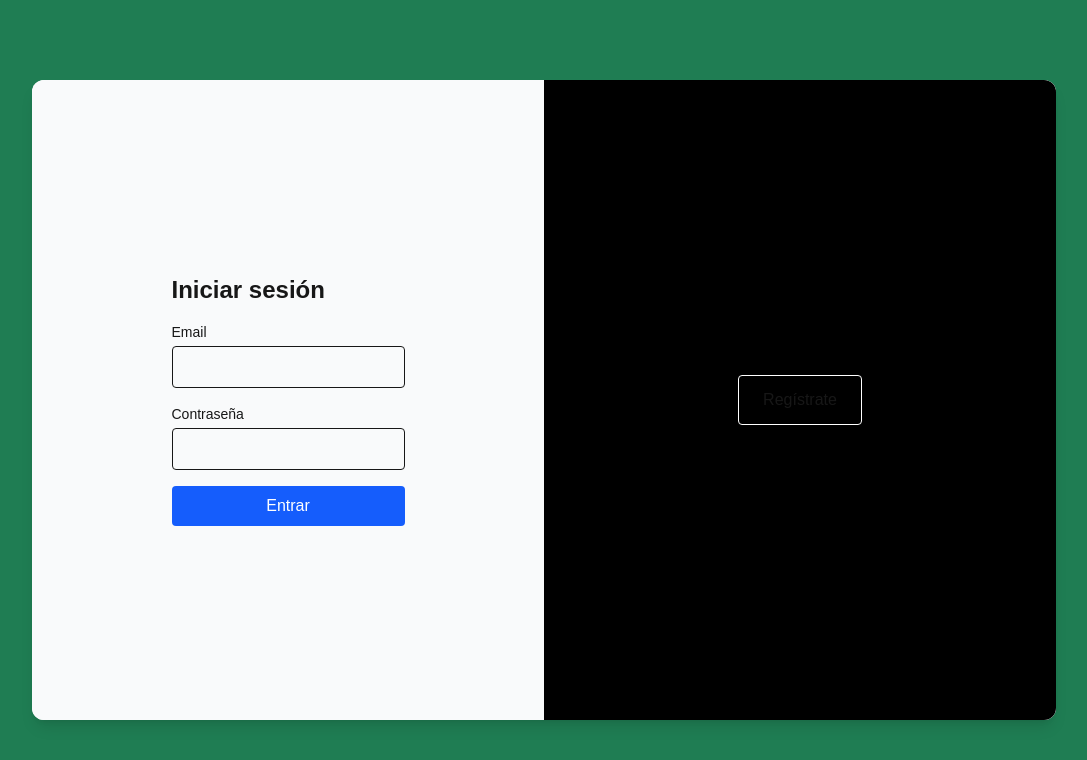
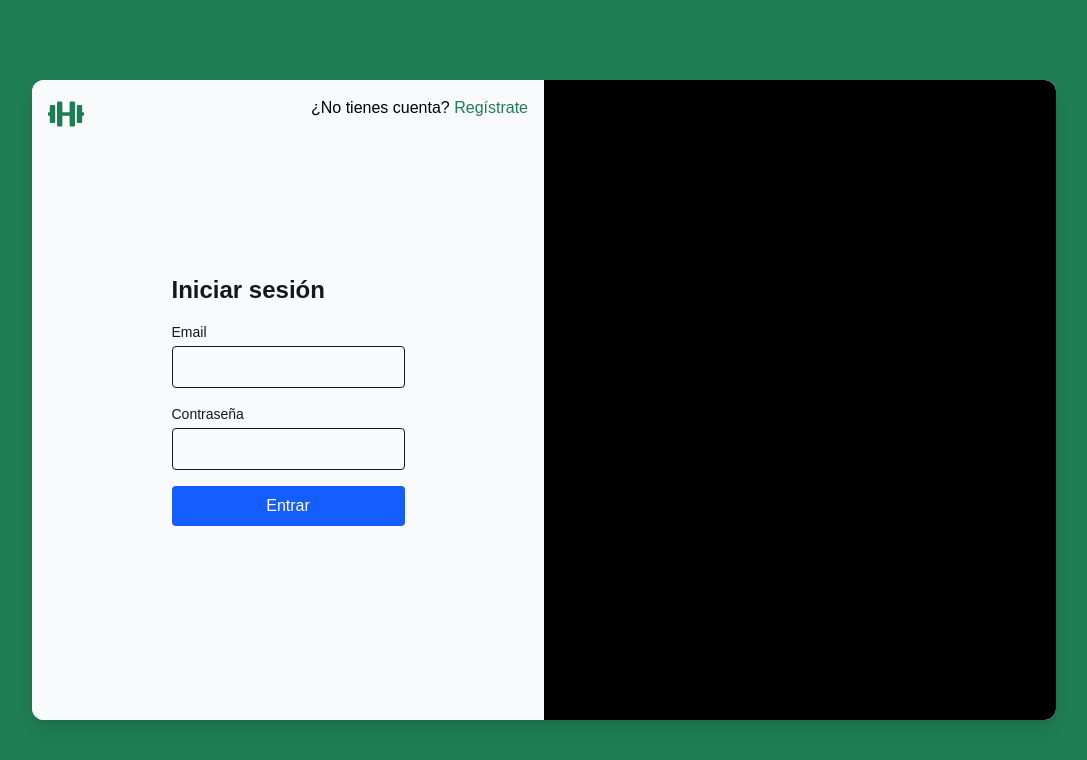
Before and after one commit to joelito32/fitlink-frontend, a Next.js app: page /auth in a window 1280 px wide. Shown: the top 760 px of the page, without its empty margins (96-1183 px from the left). Built offline with nearby package versions, Linux system fonts and the light colour scheme.

Commit message:
Añade detalles AuthSlider

```diff
--- a/package.json
+++ b/package.json
@@ -12,7 +12,8 @@
     "jsonwebtoken": "^9.0.2",
     "next": "15.3.2",
     "react": "^19.0.0",
-    "react-dom": "^19.0.0"
+    "react-dom": "^19.0.0",
+    "react-icons": "^5.5.0"
   },
   "devDependencies": {
     "@eslint/eslintrc": "^3",
--- a/src/app/auth/page.tsx
+++ b/src/app/auth/page.tsx
@@ -6,5 +6,5 @@ export const metadata = {
 }
 
 export default function AuthPage() {
-  return <div className="w-[80%] h-[80%]"><AuthSlider /></div>
+  return <AuthSlider />
 }
--- a/src/components/AuthSlider.tsx
+++ b/src/components/AuthSlider.tsx
@@ -1,6 +1,7 @@
 'use client'
 
 import { useState } from 'react'
+import { FaDumbbell } from 'react-icons/fa'
 import FormLogin from './LoginForm'
 import FormRegister from './RegisterForm'
 
@@ -9,34 +10,56 @@ export default function AuthSlider() {
   const togglePanel = () => setIsRegisterActive(prev => !prev)
 
   return (
-    <div className="relative w-full h-full bg-white rounded-xl shadow-lg overflow-hidden">
-      {/* Formularios fijos */}
+    <div className="relative w-[80%] h-[80%] bg-white rounded-xl shadow-lg overflow-hidden">
+      {/* Mancuernas fijas */}
+      <div className="absolute top-4 left-4 text-[#1F7D53] text-4xl z-10"><FaDumbbell /></div>
+      <div className="absolute top-4 right-4 text-[#1F7D53] text-4xl z-10"><FaDumbbell /></div>
+
+      {/* Paneles estáticos */}
       <div className="absolute inset-0 flex">
-        {/* Login (izquierda) */}
-        <div className="w-1/2 h-full p-8 flex items-center justify-center bg-gray-50">
+        {/* Izquierda: Login */}
+        <div className="relative w-1/2 h-full p-8 flex items-center justify-center bg-gray-50">
+          {/* Botón Regístrate en top-right de este panel */}
+          {!isRegisterActive && (
+            <div className='absolute top-4 right-4 z-10 text-base text-black'>
+              ¿No tienes cuenta?{' '}
+              <button
+                onClick={togglePanel}
+                className="text-[#1F7D53] hover:underline"
+              >
+                Regístrate
+              </button>
+            </div>
+          )}
           <FormLogin />
         </div>
-        {/* Registro (derecha) */}
-        <div className="w-1/2 h-full p-8 flex items-center justify-center bg-gray-100">
+
+        {/* Derecha: Registro */}
+        <div className="relative w-1/2 h-full p-8 flex items-center justify-center bg-gray-100">
+          {/* Botón Inicia sesión en top-left de este panel */}
+          {isRegisterActive && (
+            <div className='absolute top-4 left-4 z-10 text-base text-black'>
+              ¿Ya tienes cuenta?{' '}
+              <button
+                onClick={togglePanel}
+                className="text-[#1F7D53] hover:underline"
+              >
+                Inicia sesión
+              </button>
+            </div>
+          )}
           <FormRegister />
         </div>
       </div>
 
       {/* Overlay negro deslizante */}
       <div
-        className={`absolute top-0 left-1/2 w-1/2 h-full bg-black bg-opacity-75 z-10
-                    transition-transform duration-700
-                    ${isRegisterActive ? '-translate-x-full' : 'translate-x-0'}`}
-      >
-        <div className="h-full flex flex-col items-center justify-center">
-          <button
-            onClick={togglePanel}
-            className="px-6 py-3 border border-white rounded hover:bg-white hover:text-gray-800 transition-colors"
-          >
-            {isRegisterActive ? 'Inicia sesión' : 'Regístrate'}
-          </button>
-        </div>
-      </div>
+        className={`
+          absolute top-0 left-1/2 w-1/2 h-full bg-black bg-opacity-75 z-10
+          transition-transform duration-700
+          ${isRegisterActive ? '-translate-x-full' : 'translate-x-0'}
+        `}
+      />
     </div>
   )
 }
```
Also changed, not shown: 1 other file (tests, documents, lock files or other folders).
